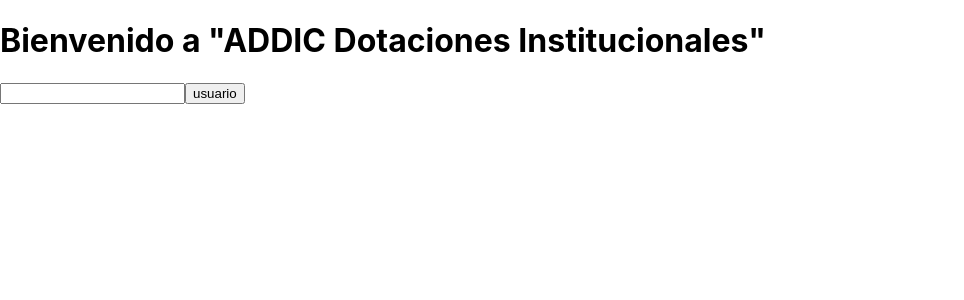
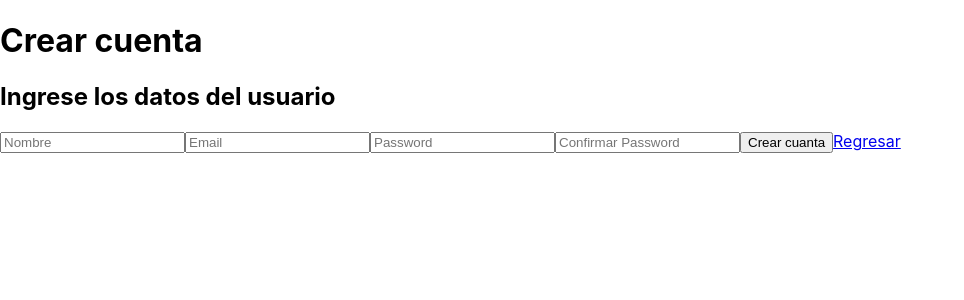
Before and after one commit to jcarrietab1974/Front_ADIIC, a React (Create React App) app: page /crear-cuenta in a window 1280 px wide. Shown: the top 300 px of the page, without its empty margins (0-964 px from the left). Built offline with nearby package versions, Linux system fonts and the light colour scheme.

Commit message:
Creando el formulario de Login y CrearCuenta

```diff
--- a/package.json
+++ b/package.json
@@ -8,7 +8,8 @@
     "@testing-library/user-event": "^13.5.0",
     "react": "^18.3.1",
     "react-dom": "^18.3.1",
-    "react-scripts": "^3.0.1",
+    "react-router-dom": "^6.24.1",
+    "react-scripts": "^5.0.1",
     "web-vitals": "^2.1.4"
   },
   "scripts": {
--- a/src/App.js
+++ b/src/App.js
@@ -1,12 +1,16 @@
 import React from "react";
+import { BrowserRouter as Router, Route, Routes } from "react-router-dom";
+import Login from "./componentes/Login";
+import CrearCuenta from "./componentes/CrearCuenta";
 
 function App() {
   return (
-    <div>
-      <h1>Bienvenido a "ADDIC Dotaciones Institucionales"</h1>
-      <input />
-      <button> usuario</button>
-    </div>
+    <Router>
+      <Routes>
+        <Route path="/" exact element={<Login />} />
+        <Route path="/crear-cuenta" exact element={<CrearCuenta />} />
+      </Routes>
+    </Router>
   );
 }
 export default App;
--- /dev/null
+++ b/src/componentes/CrearCuenta.js
@@ -0,0 +1,19 @@
+import React from "react";
+import { Link } from "react-router-dom";
+
+const CrearCuenta = () => {
+  return (
+    <div>
+      <h1>Crear cuenta</h1>
+      <h2>Ingrese los datos del usuario</h2>
+      <input type="text" name="" placeholder="Nombre" />
+      <input type="text" placeholder="Email" />
+      <input type="password" placeholder="Password" />
+      <input type="password" placeholder="Confirmar Password" />
+      <button>Crear cuanta</button>
+      <Link to={"/"}>Regresar</Link>
+    </div>
+  );
+};
+
+export default CrearCuenta;
--- /dev/null
+++ b/src/componentes/Login.js
@@ -0,0 +1,18 @@
+import React from "react";
+import { Link } from "react-router-dom";
+
+const Login = () => {
+  return (
+    <div>
+      <h1>Almacenes "ADIIC Dotaciones Institucionales"</h1>
+      <h1>Iniciar sesión</h1>
+      <h2>Bienvenido, ingrese sus credenciales</h2>
+      <input type="text" placeholder="Email" />
+      <input type="password" placeholder="Password" />
+      <button>Ingresar</button>
+      <Link to={"/crear-cuenta"}>Crear cuenta</Link>
+    </div>
+  );
+};
+
+export default Login;
```
Also changed, not shown: 1 other file (tests, documents, lock files or other folders).
